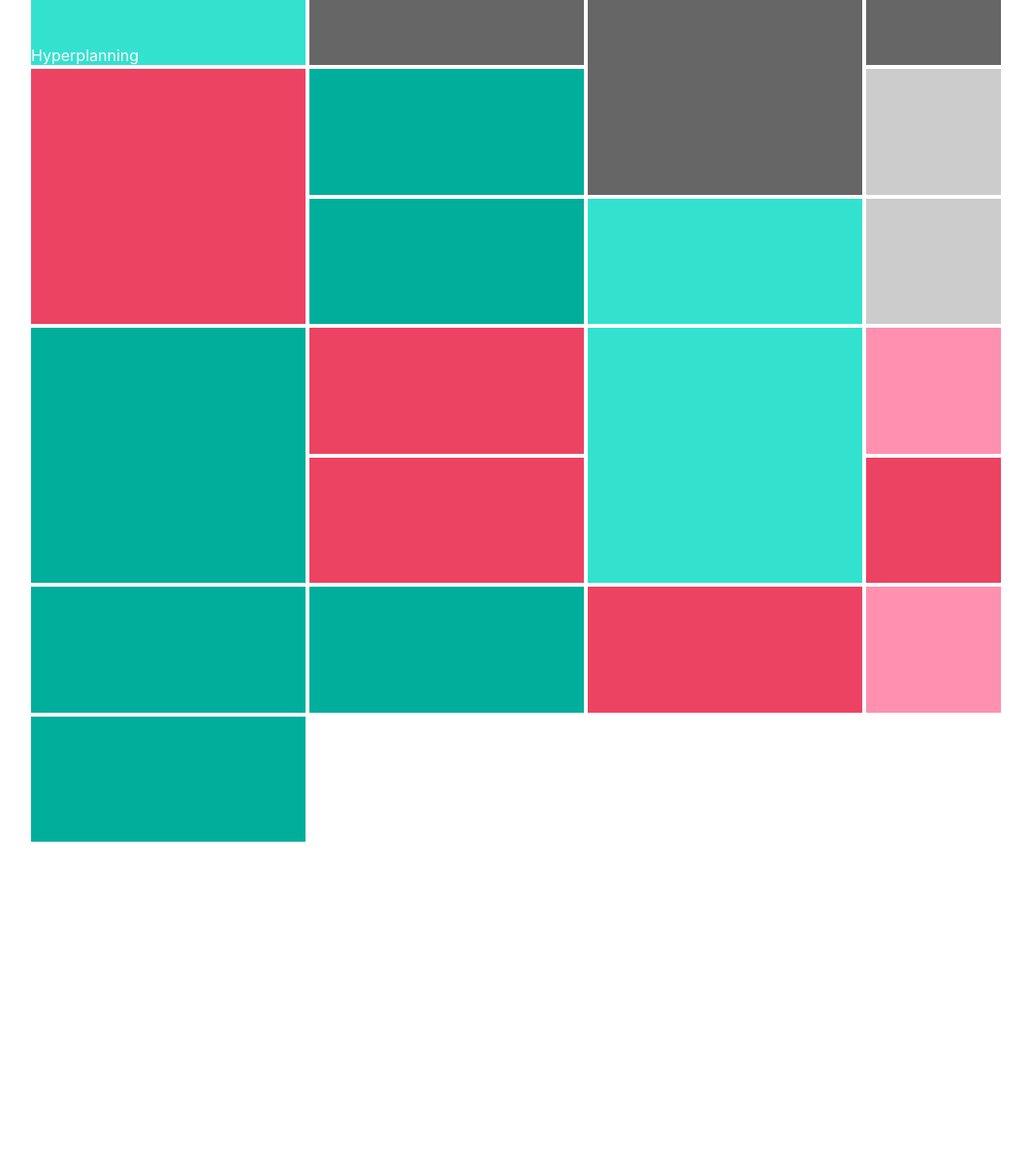
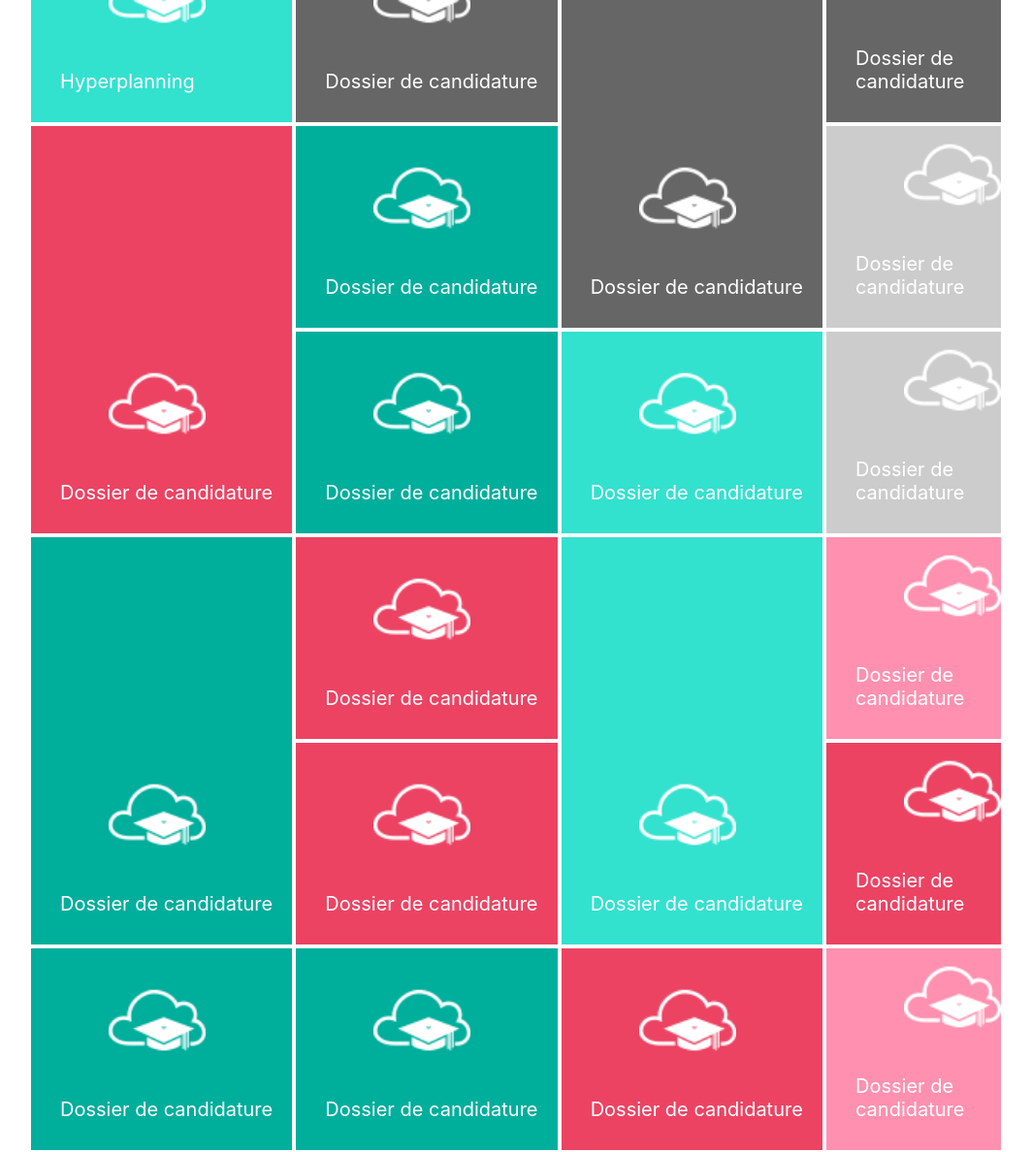
Before and after one commit to JeanPhilippeCaetano/Ymood, a React (Create React App) app in the folder ymood/: page / in a window 1536 px wide. Shown: the part 340-1528 px from the top of the page at 97% size, without its empty margins (368-1431 px from the left). Before the commit the page ends 1208 px from the top, so only its background shows below. Built offline with nearby package versions, Linux system fonts and the light colour scheme.

Commit message:
ajout de un logo sur chaque case necessite adaptation pour les case a 1 colonne et les case a 2 ligne

```diff
--- a/ymood/src/App.css
+++ b/ymood/src/App.css
@@ -63,6 +63,7 @@
     background-color: rgb(51, 225, 207);
     grid-column-start: 1;
     grid-column-end: 3;
+
     flex-direction: column-reverse;
   }
 
@@ -663,7 +664,7 @@
 
   .Ybiggrid {
     display: grid;
-    height: 950px;
+    height: 850px;
     width: 1000px;
     grid-template-columns: repeat(7, 1fr);
     column-gap: 4px;
@@ -677,21 +678,38 @@
     background-color: rgb(51, 225, 207);
     grid-column-start: 1;
     grid-column-end: 3;
+    font-size: 20px;
+
     flex-direction: column-reverse;
   }
 
   .texth {
     color: white;
+    margin-left: 30px;
+    margin-bottom: 30px;
+  }
+
+  #logo1 {
+    padding-left: 80px;
+    padding-bottom: 30px;
+    width: 100px;
+    height: 100px;
   }
 
 
   .Ydossier {
+    display: flex;
     background-color: rgb(102, 102, 102);
     grid-column-start: 3;
     grid-column-end: 5;
+    font-size: 20px;
+    flex-direction: column-reverse;
   }
 
   .Ymatch {
+    display: flex;
+    font-size: 20px;
+    flex-direction: column-reverse;
     background-color: rgb(102, 102, 102);
     grid-column-start: 5;
     grid-column-end: 7;
@@ -700,12 +718,18 @@
   }
 
   .YoffreAuto {
+    display: flex;
+    font-size: 20px;
+    flex-direction: column-reverse;
     background-color: rgb(102, 102, 102);
     grid-column-start: 7;
     grid-column-end: 8;
   }
 
   .Yprof {
+    display: flex;
+    font-size: 20px;
+    flex-direction: column-reverse;
     background-color: rgb(236, 67, 99);
     grid-column-start: 1;
     grid-column-end: 3;
@@ -714,30 +738,45 @@
   }
 
   .YoffrePc {
+    display: flex;
+    font-size: 20px;
+    flex-direction: column-reverse;
     background-color: rgb(0, 174, 156);
     grid-column-start: 3;
     grid-column-end: 5;
   }
 
   .Yisic {
+    display: flex;
+    font-size: 20px;
+    flex-direction: column-reverse;
     background-color: rgb(204, 204, 204);
     grid-column-start: 7;
     grid-column-end: 8;
   }
 
   .Ymater {
+    display: flex;
+    font-size: 20px;
+    flex-direction: column-reverse;
     background-color: rgb(0, 174, 156);
     grid-column-start: 3;
     grid-column-end: 5;
   }
 
   .Ymicro {
+    display: flex;
+    font-size: 20px;
+    flex-direction: column-reverse;
     background-color: rgb(51, 225, 207);
     grid-column-start: 5;
     grid-column-end: 7;
   }
 
   .Yammer {
+    display: flex;
+    font-size: 20px;
+    flex-direction: column-reverse;
     background-color: rgb(204, 204, 204);
     grid-column-start: 7;
     grid-column-end: 8;
@@ -745,6 +784,9 @@
 
 
   .Ymail {
+    display: flex;
+    font-size: 20px;
+    flex-direction: column-reverse;
     background-color: rgb(0, 174, 156);
     grid-column-start: 1;
     grid-column-end: 3;
@@ -753,12 +795,18 @@
   }
 
   .Yreglement {
+    display: flex;
+    font-size: 20px;
+    flex-direction: column-reverse;
     background-color: rgb(236, 67, 99);
     grid-column-start: 3;
     grid-column-end: 5;
   }
 
   .Ylearning {
+    display: flex;
+    font-size: 20px;
+    flex-direction: column-reverse;
     background-color: rgb(51, 225, 207);
     grid-column-start: 5;
     grid-column-end: 7;
@@ -767,48 +815,72 @@
   }
 
   .Ypeda {
+    display: flex;
+    font-size: 20px;
+    flex-direction: column-reverse;
     background-color: rgb(255, 144, 176);
     grid-column-start: 7;
     grid-column-end: 8;
   }
 
   .Ybrand {
+    display: flex;
+    font-size: 20px;
+    flex-direction: column-reverse;
     background-color: rgb(236, 67, 99);
     grid-column-start: 3;
     grid-column-end: 5;
   }
 
   .Yadobe {
+    display: flex;
+    font-size: 20px;
+    flex-direction: column-reverse;
     background-color: rgb(236, 67, 99);
     grid-column-start: 7;
     grid-column-end: 8;
   }
 
   .Ychart {
+    display: flex;
+    font-size: 20px;
+    flex-direction: column-reverse;
     background-color: rgb(0, 174, 156);
     grid-column-start: 1;
     grid-column-end: 3;
   }
 
   .Ysoftware {
+    display: flex;
+    font-size: 20px;
+    flex-direction: column-reverse;
     background-color: rgb(0, 174, 156);
     grid-column-start: 3;
     grid-column-end: 5;
   }
 
   .Ygit {
+    display: flex;
+    font-size: 20px;
+    flex-direction: column-reverse;
     background-color: rgb(236, 67, 99);
     grid-column-start: 5;
     grid-column-end: 7;
   }
 
   .Ydoss {
+    display: flex;
+    font-size: 20px;
+    flex-direction: column-reverse;
     background-color: rgb(255, 144, 176);
     grid-column-start: 7;
     grid-column-end: 8;
   }
 
   .Yfisio {
+    display: flex;
+    font-size: 20px;
+    flex-direction: column-reverse;
     background-color: rgb(0, 174, 156);
     grid-column-start: 1;
     grid-column-end: 3;
--- a/ymood/src/App.js
+++ b/ymood/src/App.js
@@ -1,4 +1,5 @@
 import img from './logo_ynov_campus_rvb.png';
+import logo1 from './static/1.png'
 import './App.css';
 
 function App() {
@@ -20,27 +21,90 @@ function App() {
         <button>Documents</button>
       </div>
       <div className="Ybiggrid">
-        <div className="Yhypperplan"><div className="texth">Hyperplanning</div></div>
-        <div className="Ydossier"></div>
-        <div className="Ymatch"></div>
-        <div className="YoffreAuto"></div>
-        <div className="Yprof"></div>
-        <div className="YoffrePc"></div>
-        <div className="Yisic"></div>
-        <div className="Ymater"></div>
-        <div className="Ymicro"></div>
-        <div className="Yammer"></div>
-        <div className="Ymail"></div>
-        <div className="Yreglement"></div>
-        <div className="Ylearning"></div>
-        <div className="Ypeda"></div>
-        <div className="Ybrand"></div>
-        <div className="Yadobe"></div>
-        <div className="Ychart"></div>
-        <div className="Ysoftware"></div>
-        <div className="Ygit"></div>
-        <div className="Ydoss"></div>
-        <div className="Yfisio"></div>
+        <div className="Yhypperplan">
+          <div className="texth">Hyperplanning</div>
+          <img id="logo1" src={logo1} />
+        </div>
+        <div className="Ydossier">
+          <div className="texth">Dossier de candidature</div>
+          <img id="logo1" src={logo1} />
+        </div>
+        <div className="Ymatch">
+          <div className="texth">Dossier de candidature</div>
+          <img id="logo1" src={logo1} />
+        </div>
+        <div className="YoffreAuto">
+          <div className="texth">Dossier de candidature</div>
+          <img id="logo1" src={logo1} />
+        </div>
+        <div className="Yprof">
+          <div className="texth">Dossier de candidature</div>
+          <img id="logo1" src={logo1} />
+        </div>
+        <div className="YoffrePc">
+          <div className="texth">Dossier de candidature</div>
+          <img id="logo1" src={logo1} />
+        </div>
+        <div className="Yisic">
+          <div className="texth">Dossier de candidature</div>
+          <img id="logo1" src={logo1} />
+        </div>
+        <div className="Ymater">
+          <div className="texth">Dossier de candidature</div>
+          <img id="logo1" src={logo1} />
+        </div>
+        <div className="Ymicro">
+          <div className="texth">Dossier de candidature</div>
+          <img id="logo1" src={logo1} />
+        </div>
+        <div className="Yammer">
+          <div className="texth">Dossier de candidature</div>
+          <img id="logo1" src={logo1} />
+        </div>
+        <div className="Ymail">
+          <div className="texth">Dossier de candidature</div>
+          <img id="logo1" src={logo1} />
+        </div>
+        <div className="Yreglement">
+          <div className="texth">Dossier de candidature</div>
+          <img id="logo1" src={logo1} />
+        </div>
+        <div className="Ylearning">
+          <div className="texth">Dossier de candidature</div>
+          <img id="logo1" src={logo1} />
+        </div>
+        <div className="Ypeda">
+          <div className="texth">Dossier de candidature</div>
+          <img id="logo1" src={logo1} />
+        </div>
+        <div className="Ybrand">
+          <div className="texth">Dossier de candidature</div>
+          <img id="logo1" src={logo1} />
+        </div>
+        <div className="Yadobe">
+          <div className="texth">Dossier de candidature</div>
+          <img id="logo1" src={logo1} />
+        </div>
+        <div className="Ychart">
+          <div className="texth">Dossier de candidature</div>
+          <img id="logo1" src={logo1} />
+        </div>
+        <div className="Ysoftware">
+          <div className="texth">Dossier de candidature</div>
+          <img id="logo1" src={logo1} />
+        </div>
+        <div className="Ygit">
+          <div className="texth">Dossier de candidature</div>
+          <img id="logo1" src={logo1} />
+        </div>
+        <div className="Ydoss">
+          <div className="texth">Dossier de candidature</div>
+          <img id="logo1" src={logo1} />
+        </div>
+        <div className="Yfisio">
+          <div className="texth">Dossier de candidature</div>
+          <img id="logo1" src={logo1} />
+        </div>
       </div>
     </div>
 
```
Also changed, not shown: ymood/src/static/1.png (added).
